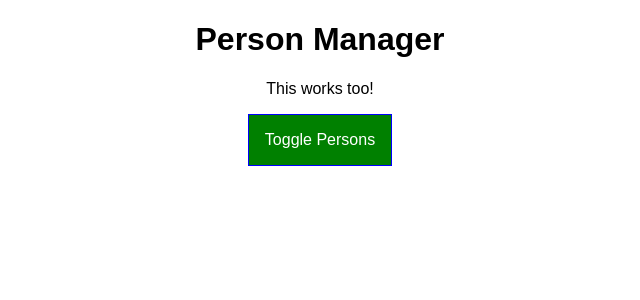
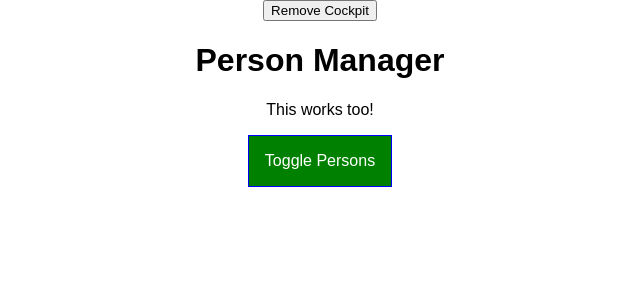
Before and after one commit to pranavtotla/react-complete-guide, a React app: page / in a window 1280 px wide. Shown: the top 300 px of the page, without its empty margins (320-960 px from the left). Built offline with nearby package versions, Linux system fonts and the light colour scheme.

Commit message:
Added button to remove cockpit

```diff
--- a/src/containers/App.js
+++ b/src/containers/App.js
@@ -10,7 +10,8 @@
         { id: '321', name: 'Lmn', age: 24},
         { id: '213', name: 'Zyx', age: 25}
       ],
-      showPersons: false
+      showPersons: false,
+      showCockpit: true
     };
 
     switchNameHandler = (newName) => {
@@ -64,12 +65,13 @@
 
       return (
         <div className={classes.App}>
-        <Cockpit
+          <button onClick={() => this.setState({showCockpit: false})}>Remove Cockpit</button>
+        {this.state.showCockpit ? <Cockpit
         title={this.props.appTitle}
         showPersons={this.state.showPersons}
         persons={this.state.persons}
         clicked={this.togglePersonHandler}
-        />
+        /> : null}
         {persons}
         </div>
         );
```
